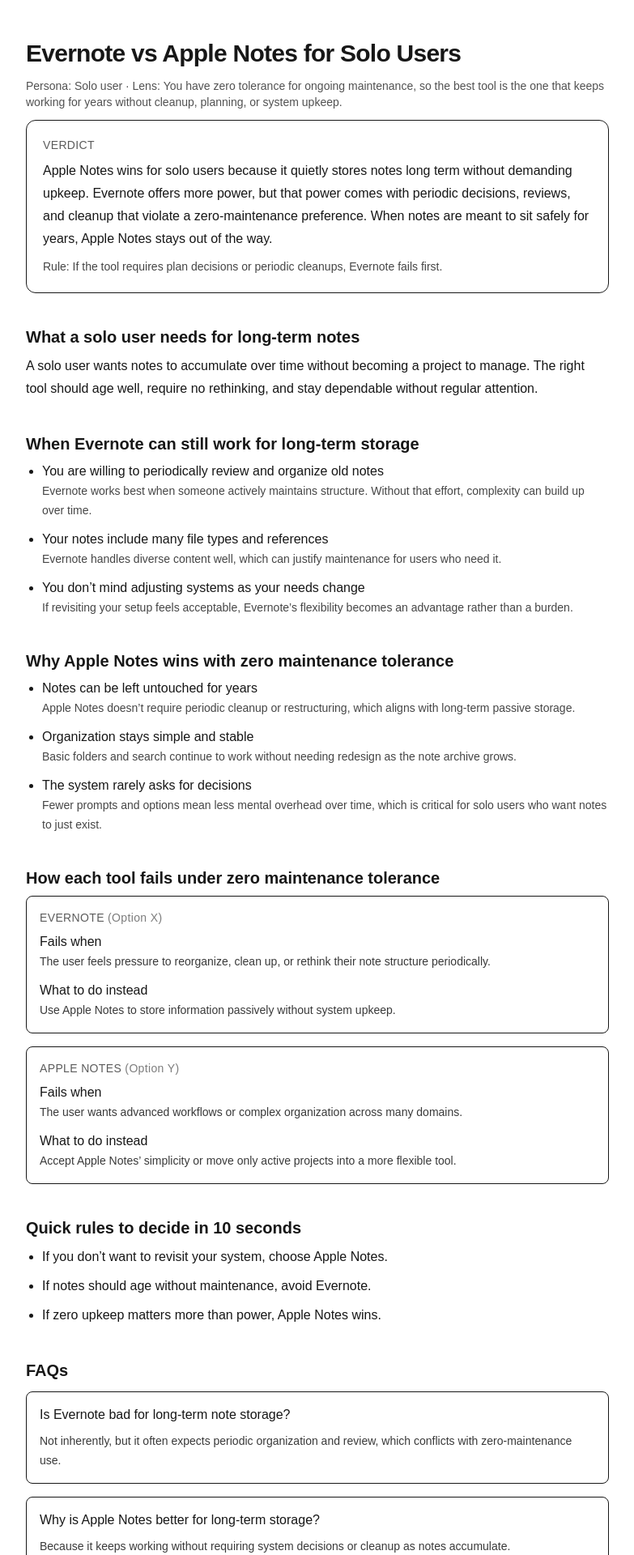
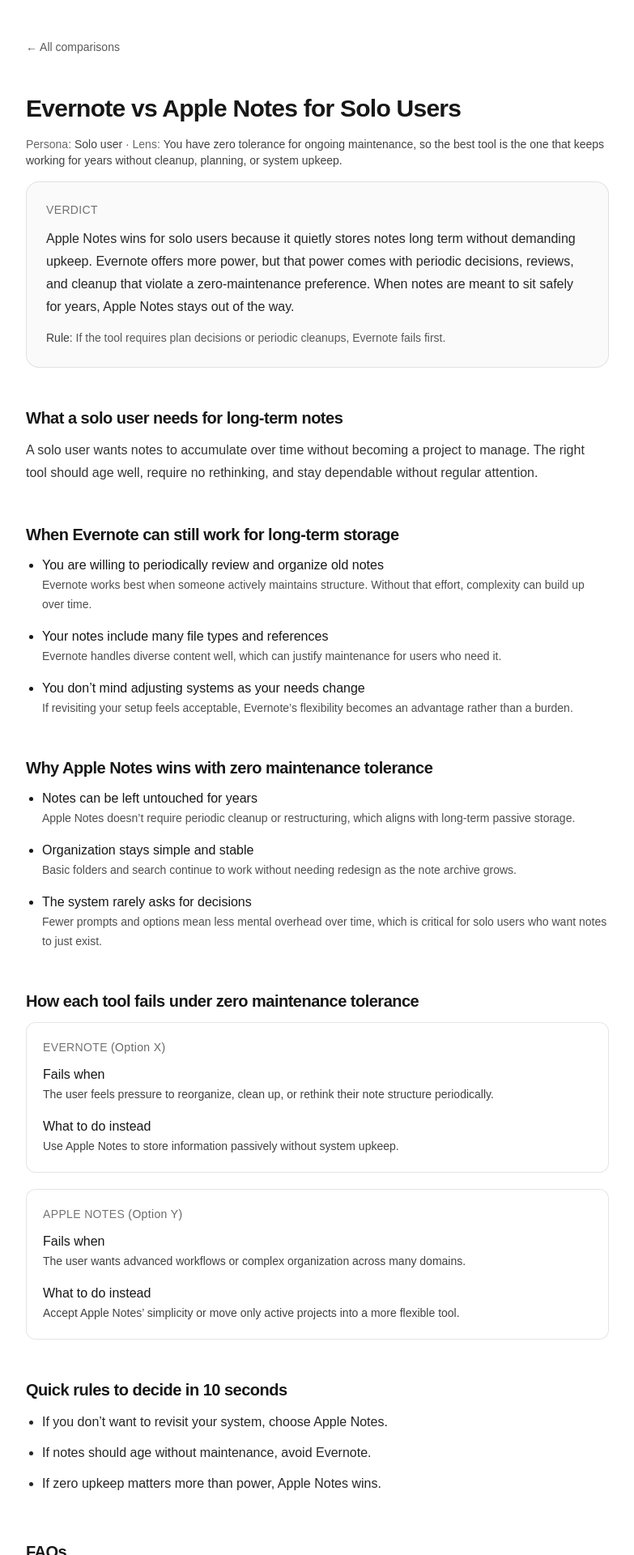
Before and after one commit to cullenmeyers/programmatic-comparisons, a Next.js app: page /compare/evernote-vs-apple-notes-for-solo-user in a window 1280 px wide. Shown: the top 1920 px of the page at 81% size, without its empty margins (248-1031 px from the left). Built offline with nearby package versions, Linux system fonts and the light colour scheme.

Commit message:
visual upgrades

```diff
--- a/src/app/compare/[slug]/page.tsx
+++ b/src/app/compare/[slug]/page.tsx
@@ -98,24 +98,22 @@
   switch (section.type) {
     case "persona_fit":
       return (
-        <section className="space-y-2">
-          <h2 className="text-xl font-semibold">{section.heading}</h2>
-          <p className="text-base leading-7">{section.content}</p>
+        <section className="space-y-3">
+          <h2 className="text-xl font-semibold tracking-tight">{section.heading}</h2>
+          <p className="text-base leading-7 text-black/80">{section.content}</p>
         </section>
       );
 
     case "x_wins":
     case "y_wins":
       return (
-        <section className="space-y-2">
-          <h2 className="text-xl font-semibold">{section.heading}</h2>
-          <ul className="space-y-3 list-disc pl-5">
+        <section className="space-y-3">
+          <h2 className="text-xl font-semibold tracking-tight">{section.heading}</h2>
+          <ul className="space-y-4 list-disc pl-5">
             {section.bullets.map((b, i) => (
               <li key={i}>
                 <div className="font-medium">{b.point}</div>
-                <div className="text-sm leading-6 opacity-80">
-                  {b.why_it_matters}
-                </div>
+                <div className="text-sm leading-6 text-black/70">{b.why_it_matters}</div>
               </li>
             ))}
           </ul>
@@ -124,29 +122,28 @@
 
     case "failure_modes":
       return (
-        <section className="space-y-2">
-          <h2 className="text-xl font-semibold">{section.heading}</h2>
-          <div className="space-y-4">
+        <section className="space-y-3">
+          <h2 className="text-xl font-semibold tracking-tight">{section.heading}</h2>
+          <div className="space-y-5">
             {section.items.map((it, i) => {
               const toolLabel = it.tool === "x" ? xName : yName;
               const optionLabel = it.tool === "x" ? "Option X" : "Option Y";
 
               return (
-                <div key={i} className="rounded-lg border p-4">
-                  <div className="text-sm uppercase tracking-wide opacity-70">
+                <div
+                  key={i}
+                  className="rounded-xl border border-black/10 bg-white p-5"
+                >
+                  <div className="text-sm uppercase tracking-wide text-black/55">
                     {toolLabel}{" "}
-                    <span className="normal-case opacity-80">
-                      ({optionLabel})
-                    </span>
+                    <span className="normal-case text-black/60">({optionLabel})</span>
                   </div>
 
-                  <div className="mt-2 font-medium">Fails when</div>
-                  <div className="text-sm leading-6 opacity-85">
-                    {it.fails_when}
-                  </div>
+                  <div className="mt-3 font-medium">Fails when</div>
+                  <div className="text-sm leading-6 text-black/75">{it.fails_when}</div>
 
-                  <div className="mt-3 font-medium">What to do instead</div>
-                  <div className="text-sm leading-6 opacity-85">
+                  <div className="mt-4 font-medium">What to do instead</div>
+                  <div className="text-sm leading-6 text-black/75">
                     {it.what_to_do_instead}
                   </div>
                 </div>
@@ -158,11 +155,11 @@
 
     case "quick_rules":
       return (
-        <section className="space-y-2">
-          <h2 className="text-xl font-semibold">{section.heading}</h2>
-          <ul className="space-y-2 list-disc pl-5">
+        <section className="space-y-3">
+          <h2 className="text-xl font-semibold tracking-tight">{section.heading}</h2>
+          <ul className="space-y-2.5 list-disc pl-5">
             {section.rules.map((r, i) => (
-              <li key={i} className="leading-7">
+              <li key={i} className="leading-7 text-black/85">
                 {r}
               </li>
             ))}
@@ -184,11 +181,11 @@
     return (
       <main className="mx-auto max-w-3xl px-6 py-12 space-y-6">
         <h1 className="text-2xl font-bold">Comparison not found</h1>
-        <p className="opacity-80">
+        <p className="text-black/70">
           That page doesn’t exist yet. Go back to the comparisons list.
         </p>
         <Link className="underline underline-offset-4" href="/compare">
-          Back to all comparisons
+          ← All comparisons
         </Link>
       </main>
     );
@@ -197,49 +194,58 @@
   const { xName, yName } = getToolNames(doc);
 
   return (
-    <main className="mx-auto max-w-3xl px-6 py-12 space-y-10">
+    <main className="mx-auto max-w-3xl px-6 py-12 space-y-12">
       <FAQJsonLd faqs={doc.faqs} />
 
-      <header className="space-y-3">
+      {/* Minimal nav back to index */}
+      <div className="text-sm">
+        <Link className="text-black/65 hover:text-black underline-offset-4 hover:underline" href="/compare">
+          ← All comparisons
+        </Link>
+      </div>
+
+      <header className="space-y-4">
         <h1 className="text-3xl font-bold tracking-tight">{doc.title}</h1>
 
-        <div className="text-sm opacity-75">
-          Persona: <span className="font-medium">{doc.persona}</span> · Lens:{" "}
-          <span className="font-medium">{doc.constraint_lens}</span>
+        <div className="text-sm text-black/60">
+          Persona: <span className="font-medium text-black/75">{doc.persona}</span> ·
+          {" "}Lens: <span className="font-medium text-black/75">{doc.constraint_lens}</span>
         </div>
 
-        <div className="rounded-xl border p-5 space-y-2">
-          <div className="text-sm uppercase tracking-wide opacity-70">
+        {/* Verdict anchor (slightly stronger than other boxes, still minimal) */}
+        <div className="rounded-2xl border border-black/10 bg-black/[0.02] p-6 space-y-3">
+          <div className="text-sm uppercase tracking-wide text-black/55">
             Verdict
           </div>
-          <p className="leading-7">{doc.verdict.summary}</p>
-          <p className="text-sm leading-6 opacity-80">
-            <span className="font-medium">Rule:</span>{" "}
+          <p className="leading-7 text-black/85">{doc.verdict.summary}</p>
+          <p className="text-sm leading-6 text-black/65">
+            <span className="font-medium text-black/75">Rule:</span>{" "}
             {doc.verdict.decision_rule}
           </p>
         </div>
       </header>
 
-      <div className="space-y-10">
+      {/* Bigger rhythm between major sections, smaller rhythm within */}
+      <div className="space-y-12">
         {doc.sections.map((section, idx) => (
           <Section key={idx} section={section} xName={xName} yName={yName} />
         ))}
       </div>
 
-      <section className="space-y-3">
-        <h2 className="text-xl font-semibold">FAQs</h2>
-        <div className="space-y-4">
+      <section className="space-y-4 pt-2">
+        <h2 className="text-xl font-semibold tracking-tight">FAQs</h2>
+        <div className="space-y-5">
           {doc.faqs.map((f, i) => (
-            <div key={i} className="rounded-lg border p-4">
+            <div key={i} className="rounded-xl border border-black/10 bg-white p-5">
               <div className="font-medium">{f.q}</div>
-              <div className="mt-2 text-sm leading-6 opacity-85">{f.a}</div>
+              <div className="mt-2 text-sm leading-6 text-black/75">{f.a}</div>
             </div>
           ))}
         </div>
       </section>
 
-      <section className="space-y-3">
-        <h2 className="text-xl font-semibold">Related comparisons</h2>
+      <section className="space-y-4 pt-2">
+        <h2 className="text-xl font-semibold tracking-tight">Related comparisons</h2>
 
         {(() => {
           const existing = new Set(listPageSlugs());
@@ -253,23 +259,23 @@
           const anyLinks = items.some((x) => x.exists);
 
           if (items.length === 0) {
-            return <p className="text-sm opacity-75">No related comparisons yet.</p>;
+            return <p className="text-sm text-black/60">No related comparisons yet.</p>;
           }
 
           return (
             <>
-              <ul className="list-disc pl-5 space-y-1">
+              <ul className="list-disc pl-5 space-y-2">
                 {items.map(({ rp, relatedSlug, exists }, i) => (
                   <li key={i} className="text-sm leading-6">
                     {exists ? (
                       <Link
-                        className="underline underline-offset-4"
+                        className="text-black/80 hover:text-black underline-offset-4 hover:underline"
                         href={`/compare/${relatedSlug}`}
                       >
                         {rp.x_name} vs {rp.y_name} for {rp.persona}
                       </Link>
                     ) : (
-                      <span className="opacity-80">
+                      <span className="text-black/60">
                         {rp.x_name} vs {rp.y_name} for {rp.persona}
                       </span>
                     )}
@@ -278,7 +284,7 @@
               </ul>
 
               {!anyLinks && (
-                <p className="text-xs opacity-70">
+                <p className="text-xs text-black/55">
                   Related pages will become clickable as you publish more comparisons.
                 </p>
               )}
```
